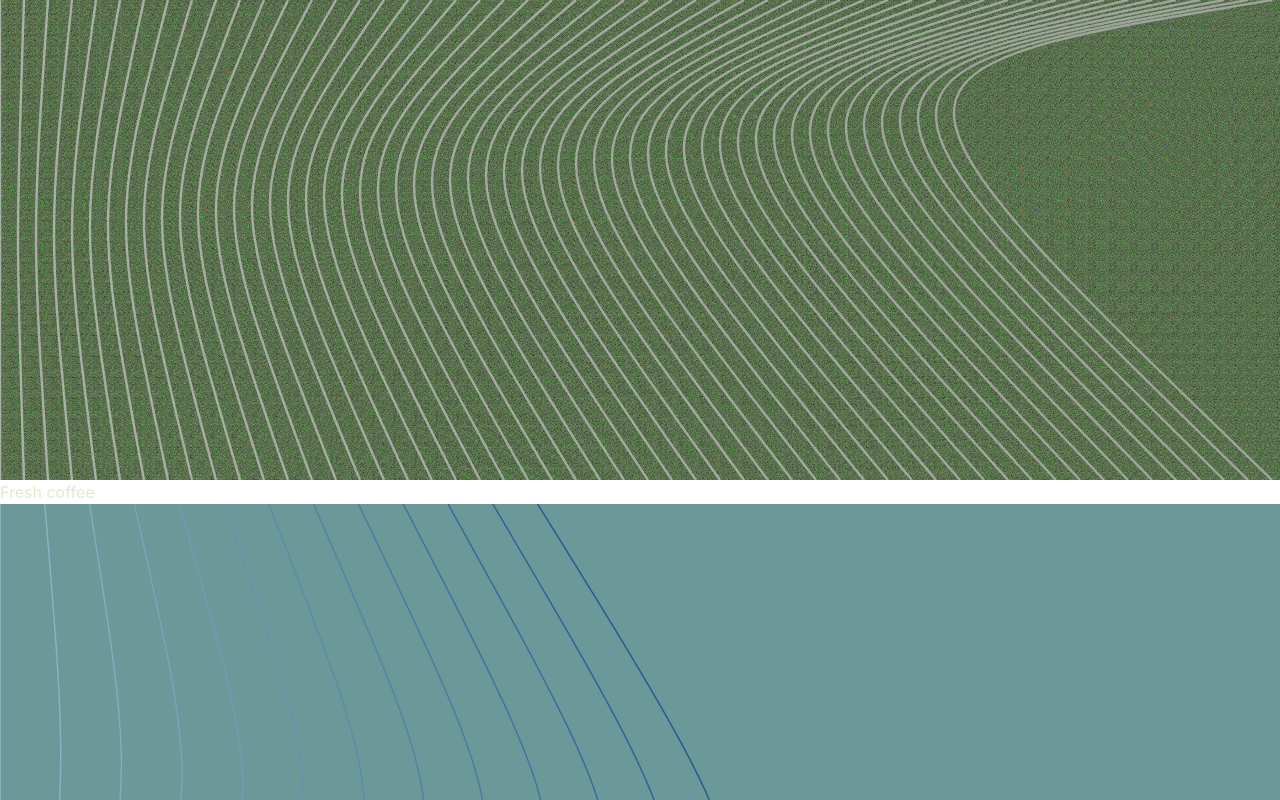
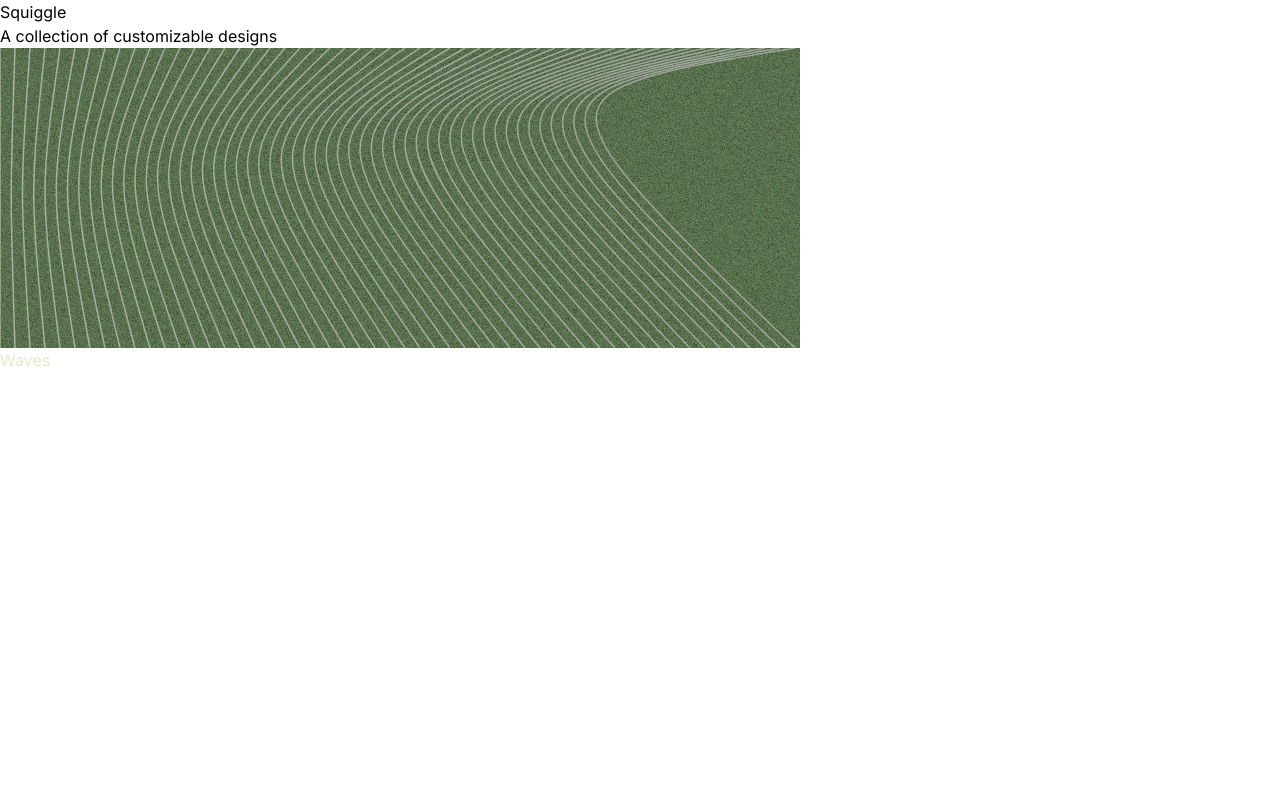
Before and after one commit to lucafaggianelli/squiggle, a Next.js app: page / in a window 1280 px wide. Shown: the top 800 px of the page. Built offline with nearby package versions, Linux system fonts and the light colour scheme.

Commit message:
improve home page

```diff
--- a/app/page.tsx
+++ b/app/page.tsx
@@ -1,63 +1,51 @@
-import PreviewCard from '@/components/PreviewCard'
 import Image from 'next/image'
 
+import PreviewCard from '@/components/PreviewCard'
+
 interface DemoItem {
-  id: string
   title?: string
   titleColor?: string
-  image?: JSX.Element
+  image?: string
+  href: string
 }
 
 const demos: DemoItem[] = [
   {
-    id: 'waves-1',
-    title: 'Fresh coffee',
+    title: 'Waves',
     titleColor: '#eae6cd',
-  },
-  {
-    id: 'waves-2',
-    title: '7x Sardines',
-    titleColor: '#f6f6f6',
-  },
-  {
-    id: 'waves-3',
-    title: 'Subscribe',
-    titleColor: '#f6f6f6',
-  },
-  {
-    id: 'waves-text',
-    image: (
-      <h2 className="text-7xl font-serif text-stone-600 text-center">Waves</h2>
-    ),
-  },
-  {
-    id: 'waves-5',
-    title: 'Happy hour',
-    titleColor: 'white',
-  },
-  {
-    id: 'waves-4',
-    title: 'Book a demo',
-    titleColor: '#9f1cd8',
+    href: '/designs/waves',
+    image: 'waves-1.svg',
   },
 ]
 
 export default function Home() {
   return (
-    <main className="container max-w-screen-lg mx-auto py-16 px-8 md:px-16 lg:px-0 grid gap-4 grid-cols-1 md:grid-cols-2 2xl:grid-cols-3">
+    <div className="container max-w-screen-sm mx-auto">
+      <section className="pt-8">
+        <h1 className="text-4xl font-medium text-stone-700 mb-1">Squiggle</h1>
+        <h2 className="text-2xl text-stone-400">
+          A collection of customizable designs
+        </h2>
+      </section>
+
+      <main className="py-16 px-8 md:px-16 lg:px-0 grid gap-4 grid-cols-1">
         {demos.map((demo) => (
           <PreviewCard
-          key={demo.id}
+            key={demo.href}
             title={demo.title}
             textColor={demo.titleColor}
+            href={demo.href}
           >
-          {demo.image ? (
-            demo.image
-          ) : (
-            <img className="h-full" src={`/demo/${demo.id}.svg`} alt={''} />
-          )}
+            <Image
+              className="h-full"
+              src={`/demo/${demo.image}`}
+              alt={`${demo.title} preview`}
+              width={800}
+              height={300}
+            />
           </PreviewCard>
         ))}
       </main>
+    </div>
   )
 }
--- a/components/PreviewCard.tsx
+++ b/components/PreviewCard.tsx
@@ -1,22 +1,35 @@
+import Link from 'next/link'
 import { PropsWithChildren } from 'react'
 
 interface Props extends PropsWithChildren {
   title?: string
   textColor?: string
+  href: string
 }
 
-export default function PreviewCard({ title, textColor, children }: Props) {
+export default function PreviewCard({
+  title,
+  textColor,
+  children,
+  href,
+}: Props) {
   return (
-    <div className="relative rounded-3xl overflow-hidden flex aspect-video">
+    <Link
+      className="relative rounded-3xl overflow-hidden flex aspect-video"
+      href={href}
+    >
       <div className="flex items-center justify-center">{children}</div>
 
       <div className="absolute top-0 left-0 right-0 bottom-0 flex items-center justify-center p-16">
         {title && (
-          <h1 className="text-7xl font-serif text-center" style={{ color: textColor }}>
+          <h1
+            className="text-7xl font-serif text-center"
+            style={{ color: textColor }}
+          >
             {title}
           </h1>
         )}
       </div>
-    </div>
+    </Link>
   )
 }
```
Lines whose indentation alone changed are shown as unchanged.
